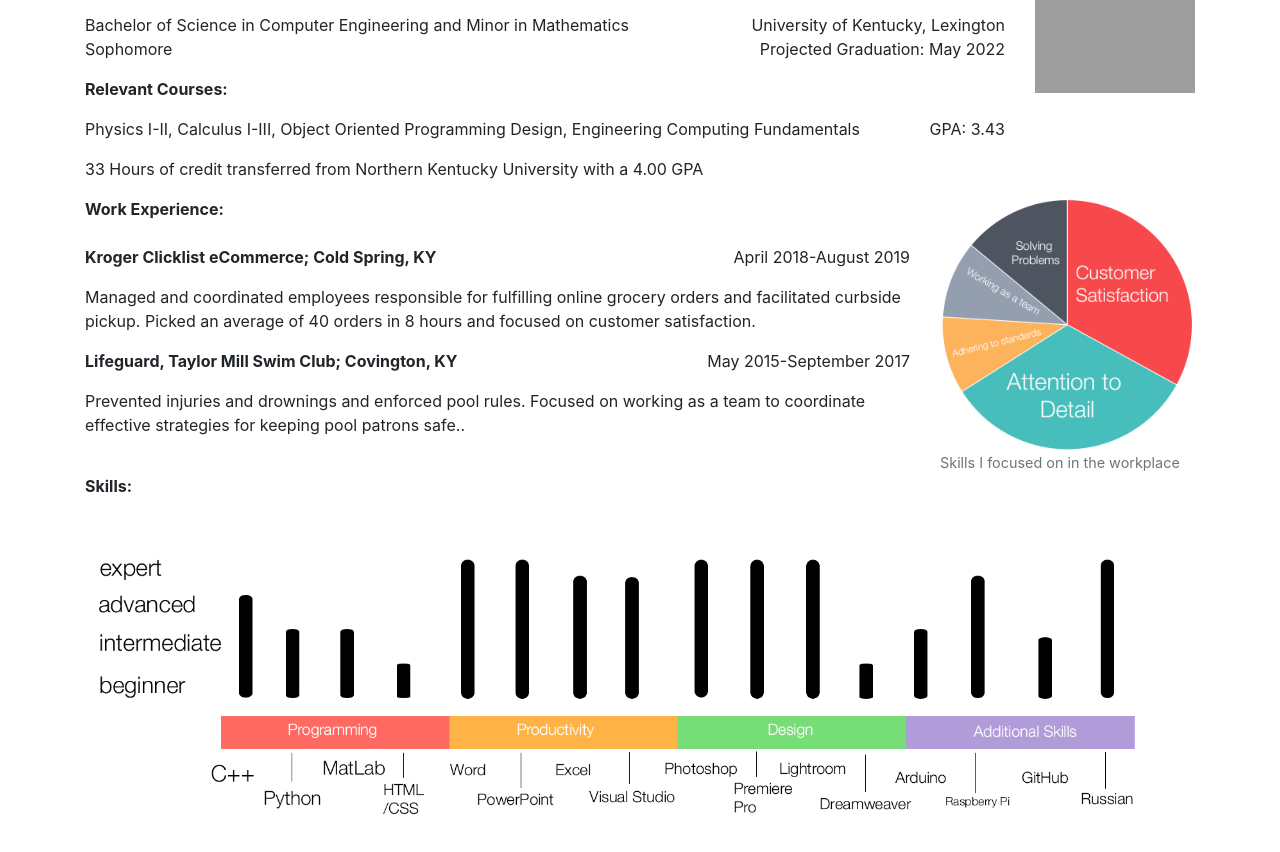
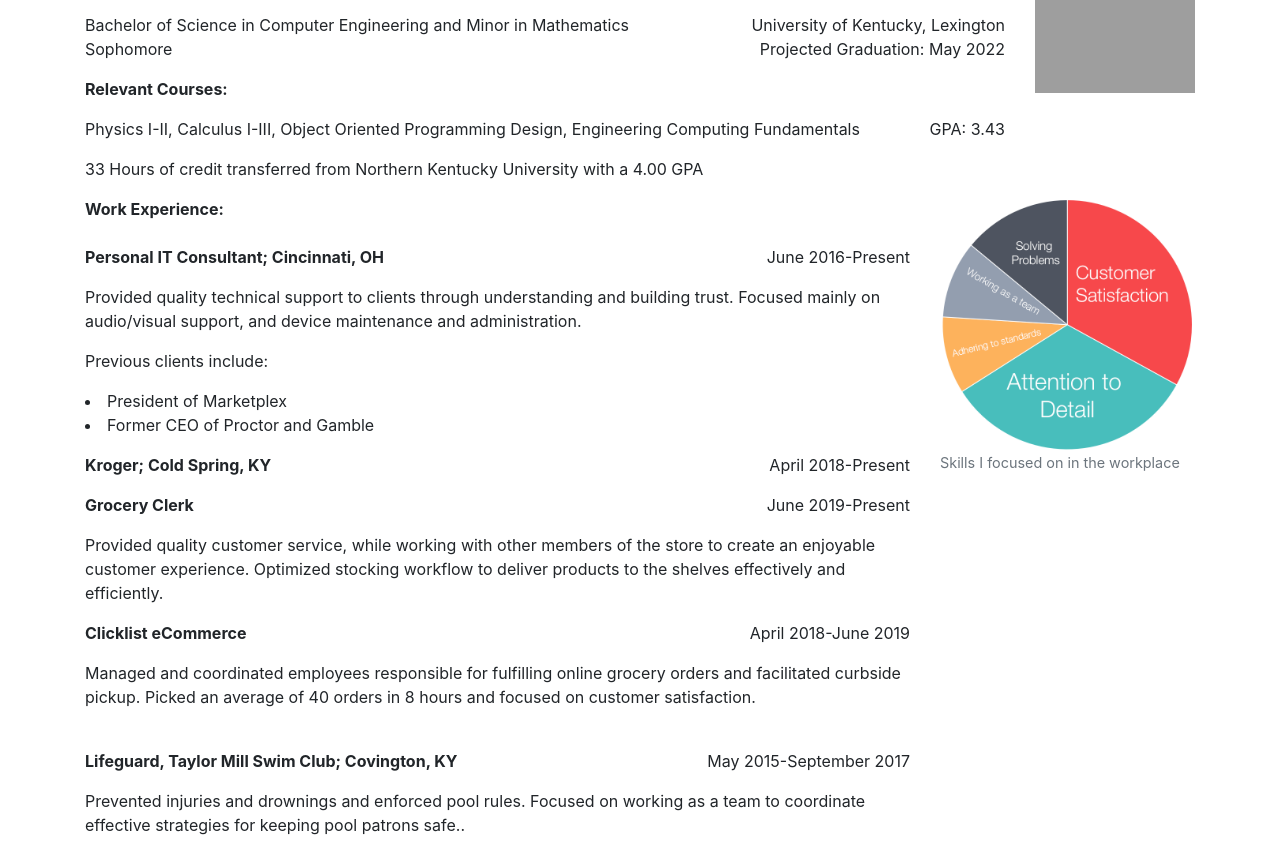
Before and after one commit to ericmaines/ericmaines.github.io, a plain HTML site: page resume.html in a window 1280 px wide. Shown: the part 203-1055 px from the top of the page. Drawn offline with nearby package versions, Linux system fonts and the light colour scheme; grey boxes are pictures that could not be loaded.

Commit message:
Updated resume to August 2019

```diff
--- a/resume.html
+++ b/resume.html
@@ -56,9 +56,16 @@
 	<div class="row">
 		<div class="col-sm-9">
 			<strong>Work Experience:</strong><br><br>
-			<p><strong>Kroger Clicklist eCommerce; Cold Spring, KY</strong> <span class="float-right">April 2018-August 2019</span></p>
+			<p><strong>Personal IT Consultant; Cincinnati, OH</strong> <span class="float-right">June 2016-Present</span></p>
+			<p>Provided quality technical support to clients through understanding and building trust. Focused mainly on audio/visual support, and device maintenance and administration. </p>
+			<p>Previous clients include: <li>President of Marketplex</li><li>Former CEO of Proctor and Gamble</li></p>
+			<p><strong>Kroger; Cold Spring, KY</strong> <span class="float-right">April 2018-Present</span></p>
+			<p><strong>Grocery Clerk</strong> <span class="float-right">June 2019-Present</span></p>
+			<p>Provided quality customer service, while working with other members of the store to create an enjoyable customer experience. Optimized stocking workflow to deliver products to the shelves effectively and efficiently.</p>
+			<p><strong>Clicklist eCommerce</strong> <span class="float-right">April 2018-June 2019</span></p>
 			<p>Managed and coordinated employees responsible for fulfilling online grocery orders and facilitated curbside pickup. Picked an average of 40 orders in 8 hours and focused on customer satisfaction.</p>
 
+			<br>
 			<p><strong>Lifeguard, Taylor Mill Swim Club; Covington, KY</strong> <span class="float-right">May 2015-September 2017</span></p>
 			<p>Prevented injuries and drownings and enforced pool rules. Focused on working as a team to coordinate effective strategies for keeping pool patrons safe..</p>
 		</div>
```
Also changed, not shown: 1 other file.
